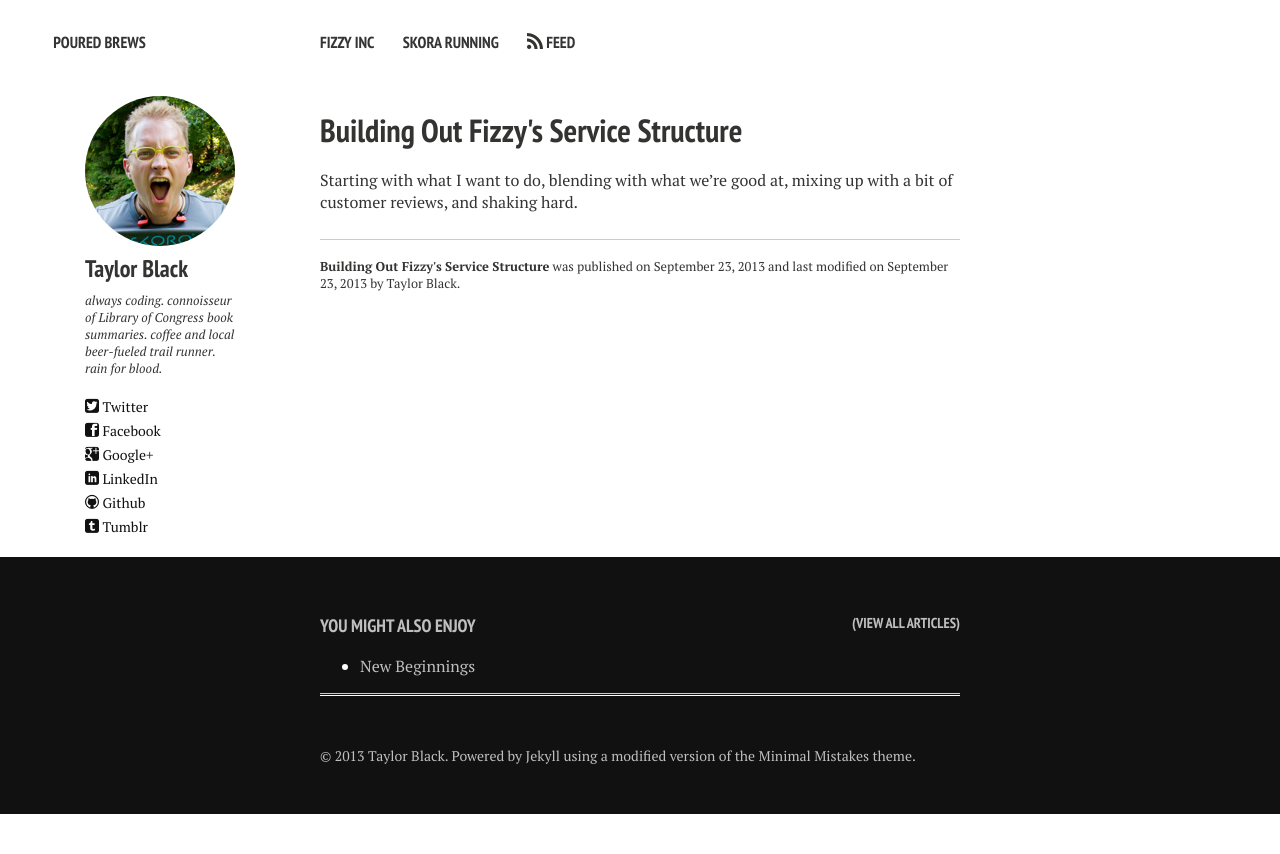
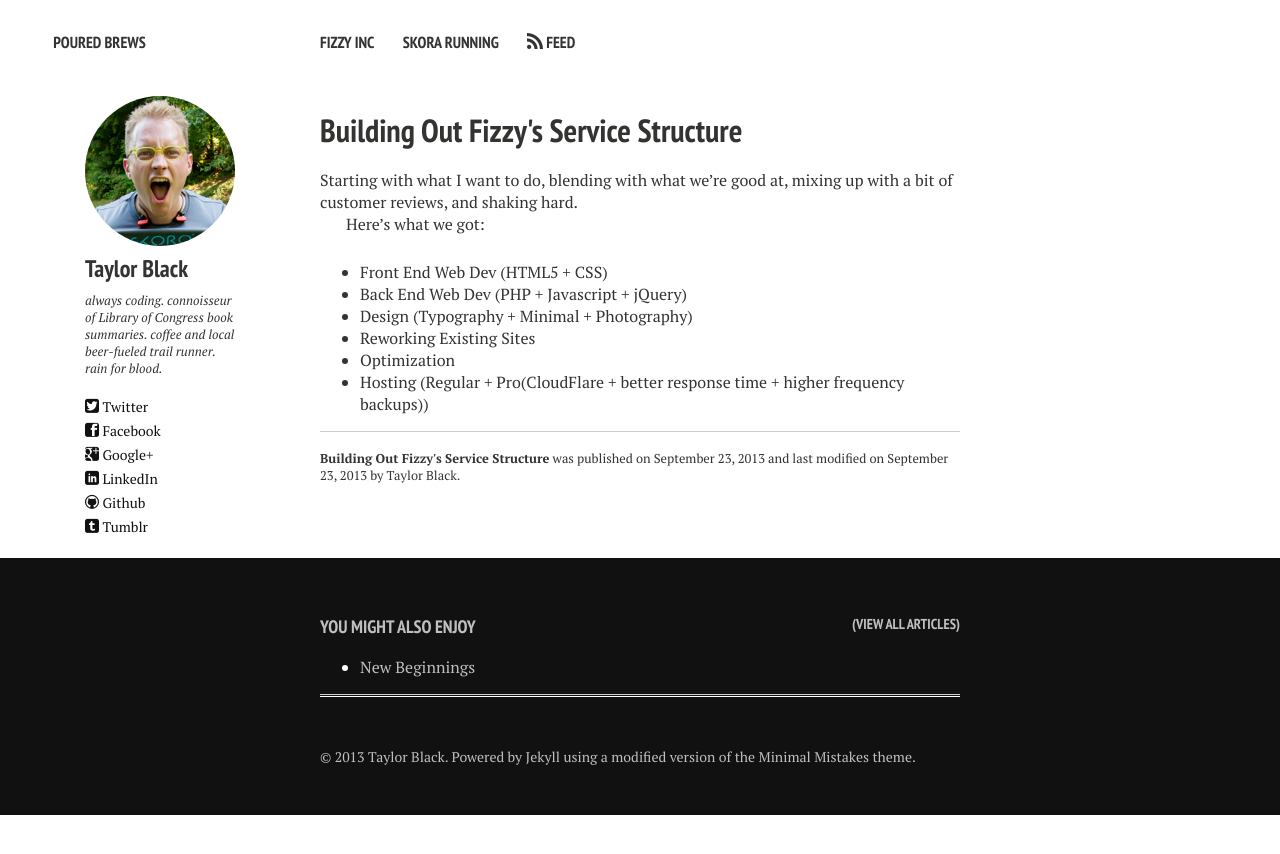
Before and after one commit to pourbrew/pourbrew.github.io, a Jekyll site: the page built from _posts/2013-9-23-services-buildout.md, in a window 1280 px wide. Shown: the top 854 px of the page. Built offline with Jekyll 4.4.1, drawn with Linux system fonts in a browser that asks for light colours; nearby versions of some CDN libraries; Markdown is read by kramdown in place of the engine named in the settings; comment, search, counter and statistics services are not loaded.

Commit message:
new post and slight edit to posts template

```diff
--- a/_posts/2013-9-23-services-buildout.md
+++ b/_posts/2013-9-23-services-buildout.md
@@ -9,3 +9,11 @@ image:
 ---
 
 Starting with what I want to do, blending with what we're good at, mixing up with a bit of customer reviews, and shaking hard.
+
+Here's what we got:
+* Front End Web Dev (HTML5 + CSS)
+* Back End Web Dev (PHP + Javascript + jQuery)
+* Design (Typography + Minimal + Photography)
+* Reworking Existing Sites
+* Optimization
+* Hosting (Regular + Pro(CloudFlare + better response time + higher frequency backups))
```
